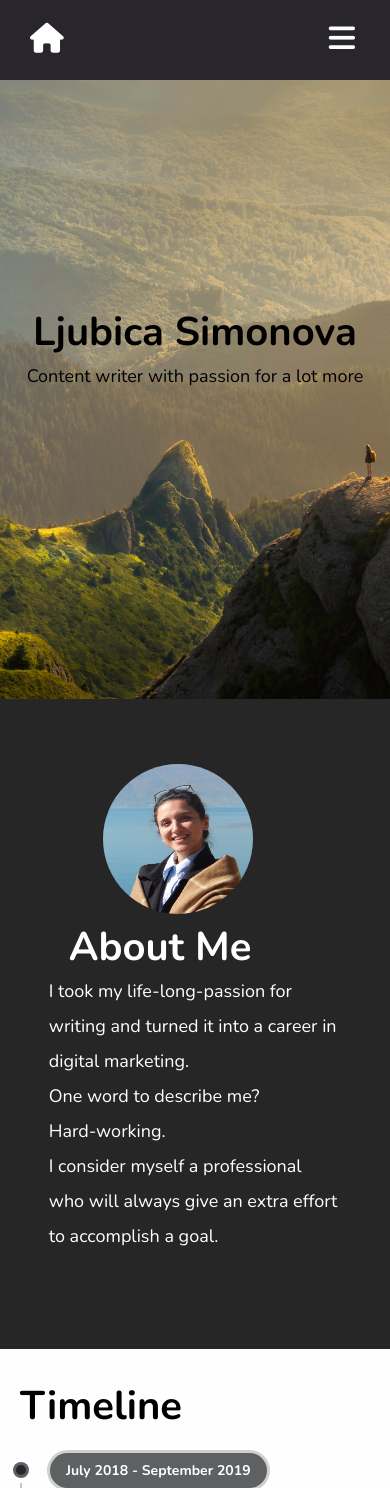
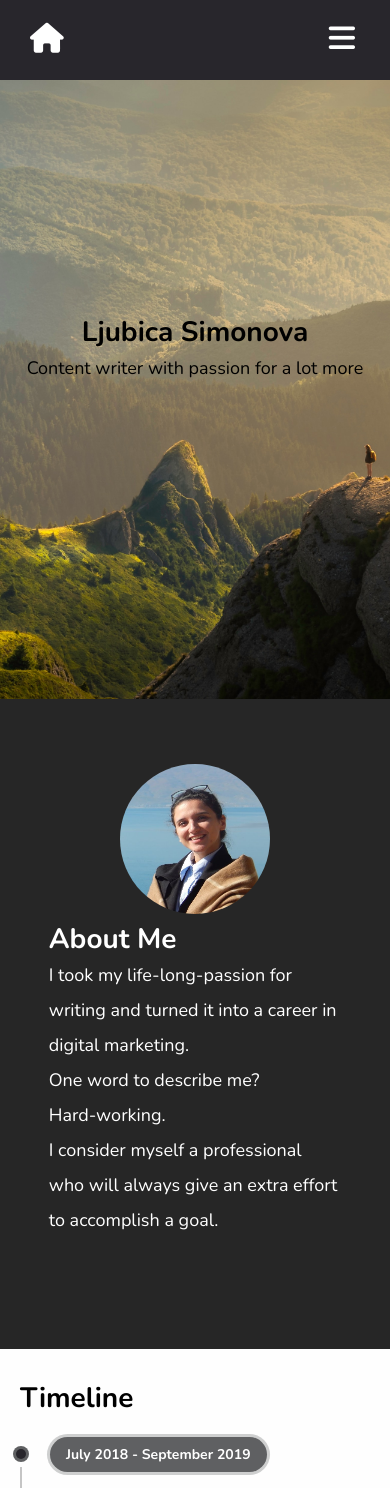
Before and after one commit to rahilka/personal-website, a PHP site: page / in a window 390 px wide. Shown: the top 1488 px of the page. Run offline with PHP 8.4, Linux system fonts and the light colour scheme; some libraries are stand-ins or nearby versions.

Commit message:
more styles

```diff
--- a/styles.css
+++ b/styles.css
@@ -472,8 +472,14 @@ html {
 }
 
 @media (max-width: 767px) {
+    .profile-image-container {
+        margin: 0;
+    }
+    .about-me-area h1 {
+        padding: 0;
+    }
     h1 {
-        font-size: 40px !important;
+        font-size: 28px !important;
         padding: 0 20px;
     }
     .timeline {
```
